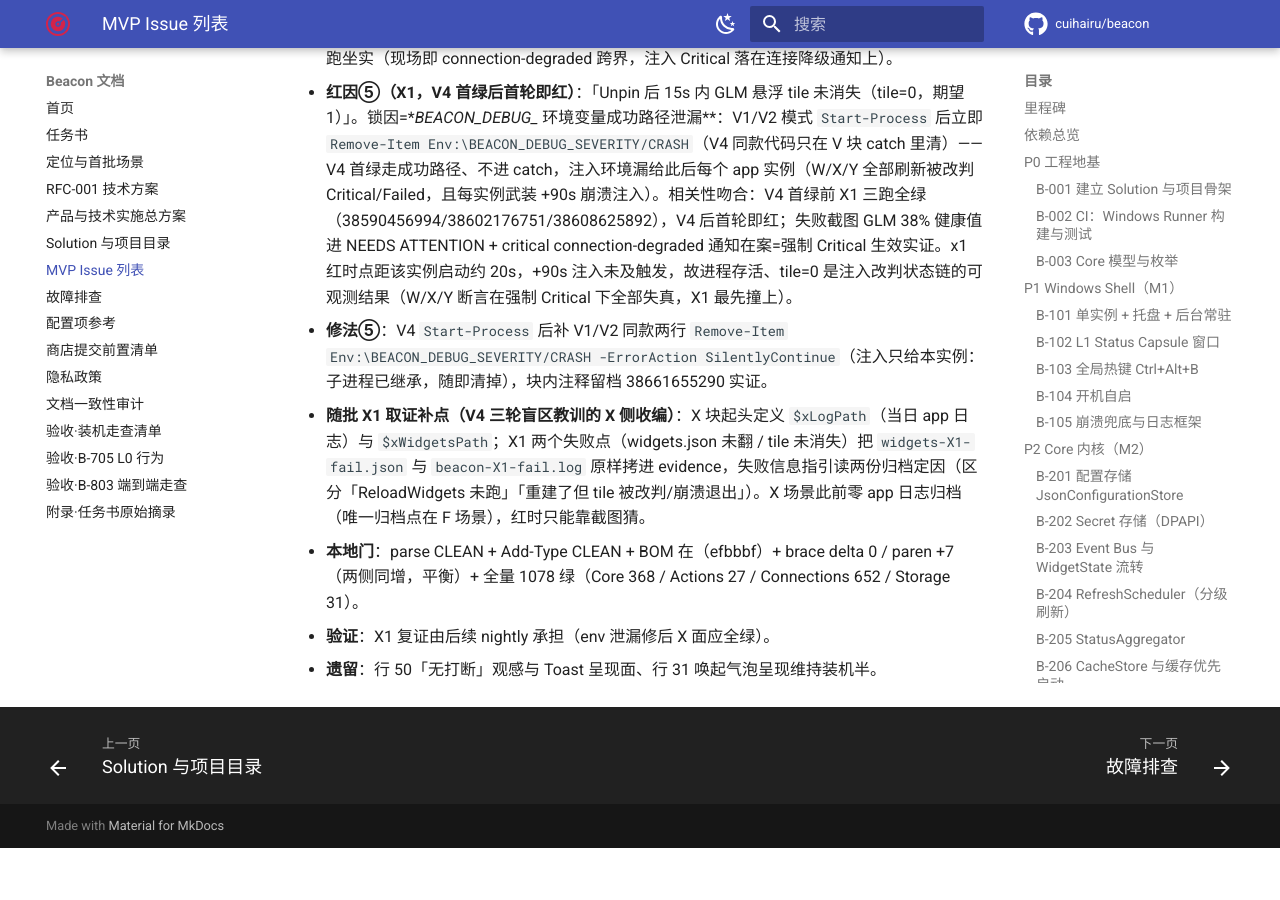
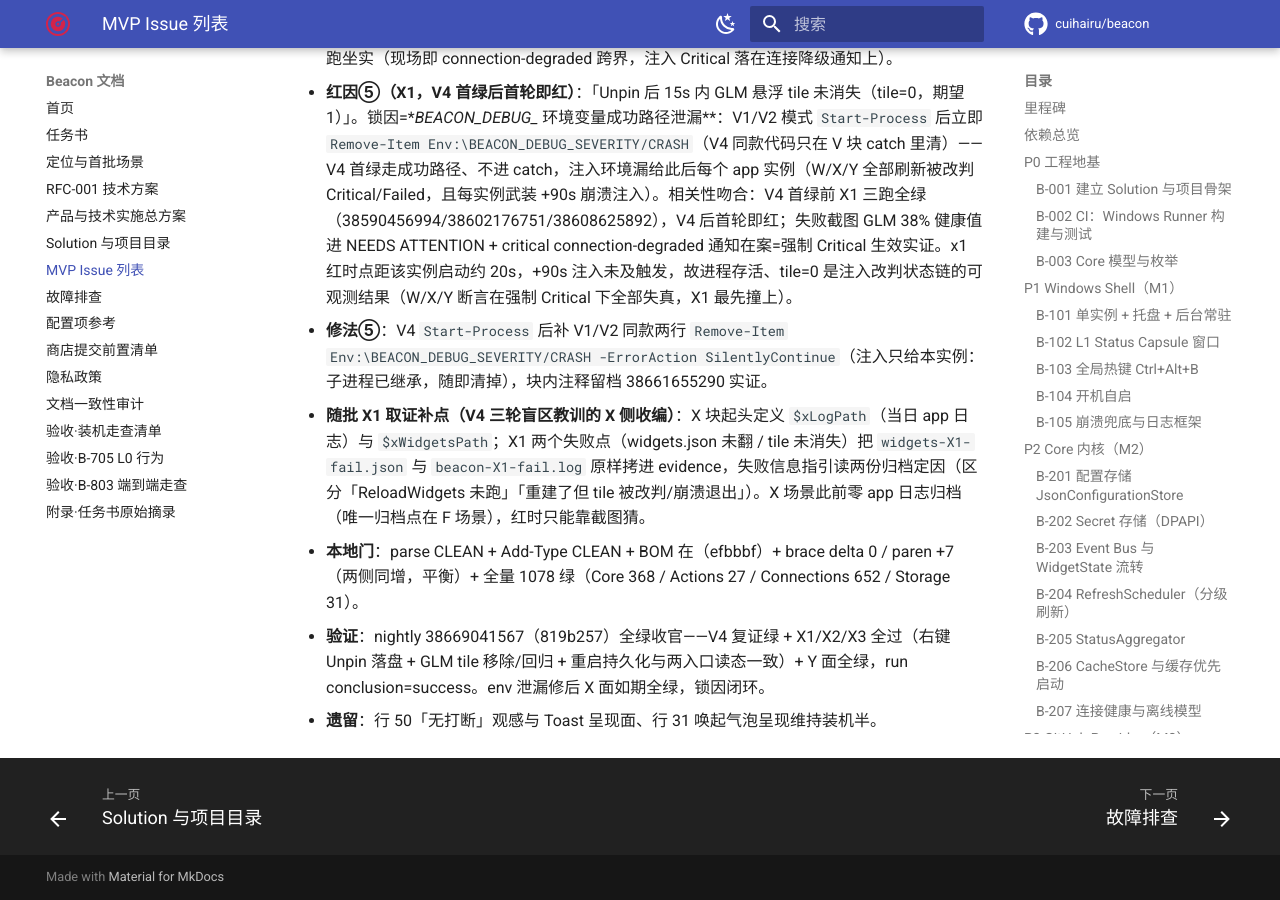
Before and after one commit to cuihairu/beacon, an MkDocs documentation site: the page built from docs/mvp-issues.md, in a window 1280 px wide and 900 px high, scrolled down 65661 px. Built offline with MkDocs 1.6.1 and Material for MkDocs 9.7.7, drawn with Linux system fonts in a browser that asks for light colours; comment, search, counter and statistics services are not loaded; before the commit the page ends 66509 px from its top, so only the background shows below that.

```diff
--- a/docs/mvp-issues.md
+++ b/docs/mvp-issues.md
@@ -1305,5 +1305,5 @@ B-001 ─ B-002 ─ B-003          (P0 地基)
 - **修法⑤**：V4 `Start-Process` 后补 V1/V2 同款两行 `Remove-Item Env:\BEACON_DEBUG_SEVERITY/CRASH -ErrorAction SilentlyContinue`（注入只给本实例：子进程已继承，随即清掉），块内注释留档 38661655290 实证。
 - **随批 X1 取证补点（V4 三轮盲区教训的 X 侧收编）**：X 块起头定义 `$xLogPath`（当日 app 日志）与 `$xWidgetsPath`；X1 两个失败点（widgets.json 未翻 / tile 未消失）把 `widgets-X1-fail.json` 与 `beacon-X1-fail.log` 原样拷进 evidence，失败信息指引读两份归档定因（区分「ReloadWidgets 未跑」「重建了但 tile 被改判/崩溃退出」）。X 场景此前零 app 日志归档（唯一归档点在 F 场景），红时只能靠截图猜。
 - **本地门**：parse CLEAN + Add-Type CLEAN + BOM 在（efbbbf）+ brace delta 0 / paren +7（两侧同增，平衡）+ 全量 1078 绿（Core 368 / Actions 27 / Connections 652 / Storage 31）。
-- **验证**：X1 复证由后续 nightly 承担（env 泄漏修后 X 面应全绿）。
+- **验证**：nightly 38669041567（819b257）全绿收官——V4 复证绿 + X1/X2/X3 全过（右键 Unpin 落盘 + GLM tile 移除/回归 + 重启持久化与两入口读态一致）+ Y 面全绿，run conclusion=success。env 泄漏修后 X 面如期全绿，锁因闭环。
 - **遗留**：行 50「无打断」观感与 Toast 呈现面、行 31 唤起气泡呈现维持装机半。
```
Also changed, not shown: todo.md (+1 -0 lines).
